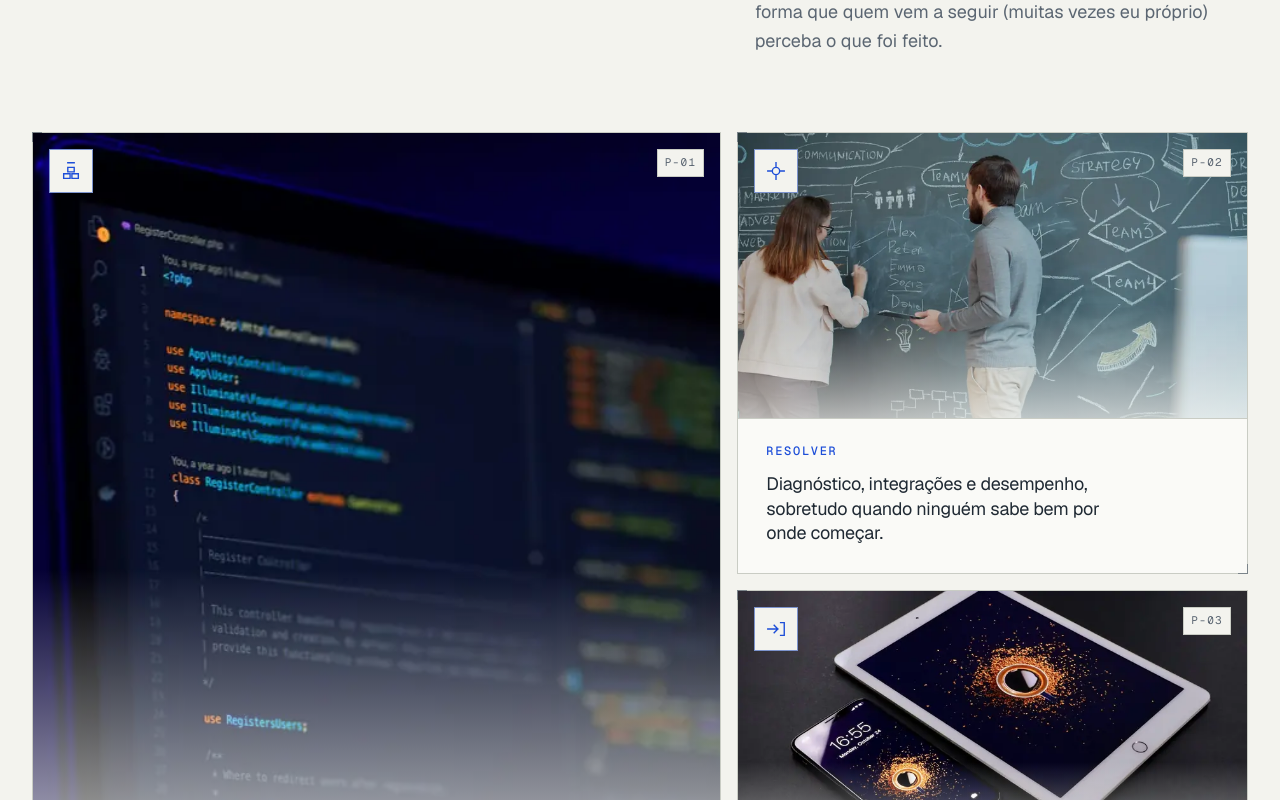
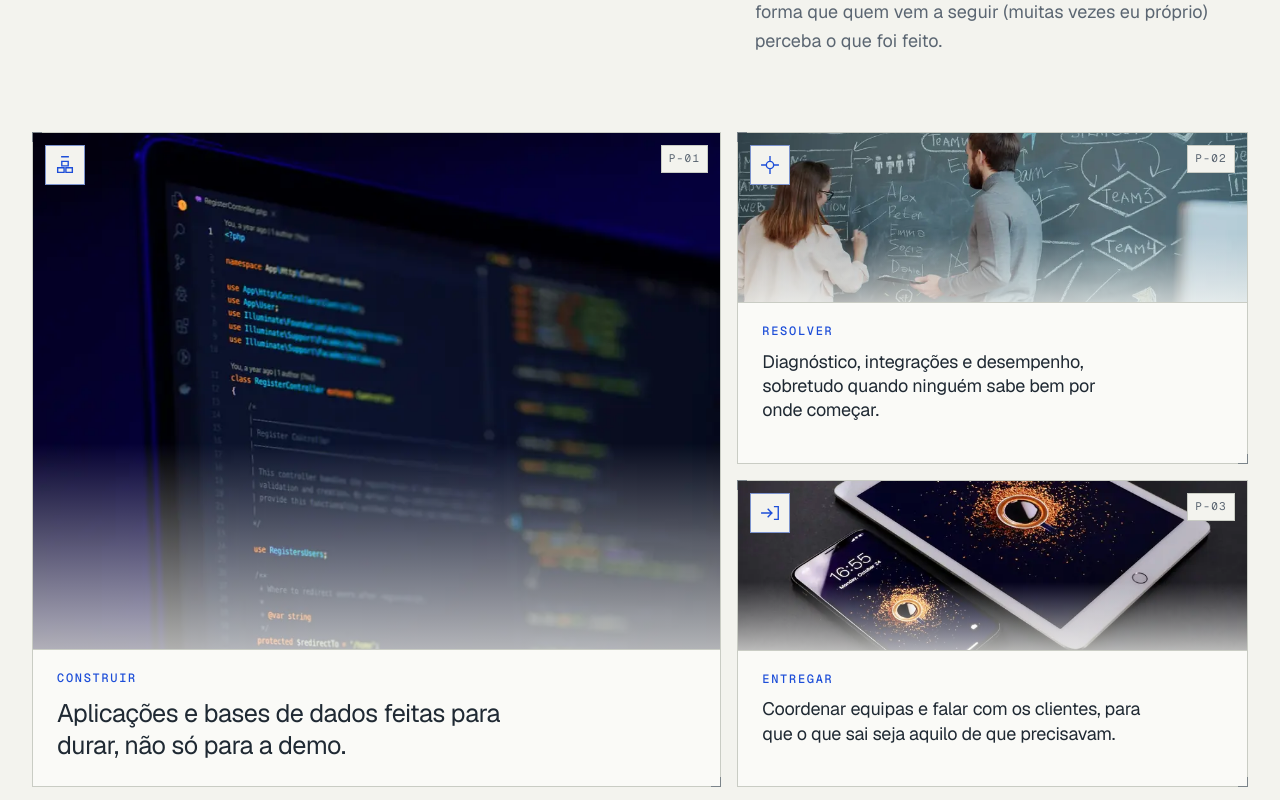
Before and after one commit to pinheirojose/personal-page, a Next.js app: page / in a window 1280 px wide. Shown: the part 1340-2140 px from the top of the page. Built offline with nearby package versions, Linux system fonts and the light colour scheme.

Commit message:
style: shorter photo strips so the pillar cards keep their original size

```diff
--- a/styles/sections.css
+++ b/styles/sections.css
@@ -33,16 +33,19 @@
 }
 .pillar__media {
   position: relative;
-  aspect-ratio: 16 / 9;
+  aspect-ratio: 12 / 5; /* a short strip: the card stays text-first */
   overflow: hidden;
   background: var(--surface-2);
   border-bottom: 1px solid var(--rule);
 }
-.pillar:first-child .pillar__media { aspect-ratio: 4 / 3; }
 @media (min-width: 960px) {
+  .pillar__media { aspect-ratio: 3 / 1; }
   /* the tall card's photo takes whatever height the two small cards give it */
-  .pillar:first-child .pillar__media { aspect-ratio: auto; flex: 1; min-height: 280px; }
+  .pillar:first-child .pillar__media { aspect-ratio: auto; flex: 1; min-height: 200px; }
 }
+/* keep each photo's subject in the narrower frame */
+.pillar:nth-child(1) .pillar__media img { object-position: 50% 20%; }
+.pillar:nth-child(2) .pillar__media img { object-position: 50% 30%; }
 .pillar__media img {
   width: 100%;
   height: 100%;
@@ -61,12 +64,12 @@
 .pillar__tile {
   position: absolute;
   z-index: 1;
-  top: 16px;
-  left: 16px;
+  top: 12px;
+  left: 12px;
   display: grid;
   place-items: center;
-  width: 44px;
-  height: 44px;
+  width: 40px;
+  height: 40px;
   border: 1px solid color-mix(in srgb, var(--accent) 45%, var(--rule));
   background: var(--bg);
   color: var(--accent);
@@ -75,8 +78,8 @@
 .pillar__id {
   position: absolute;
   z-index: 1;
-  top: 16px;
-  right: 16px;
+  top: 12px;
+  right: 12px;
   padding: 4px 7px;
   font-size: 0.6875rem;
   letter-spacing: 0.12em;
@@ -84,7 +87,7 @@
   background: var(--bg);
   border: 1px solid var(--rule);
 }
-.pillar__body { display: grid; gap: 12px; padding: 24px 28px 28px; }
+.pillar__body { display: grid; gap: 10px; padding: 20px 24px 24px; }
 .pillar__text { font-size: 1.125rem; line-height: 1.35; letter-spacing: -0.015em; max-width: 34ch; }
 .pillar:first-child .pillar__text { font-size: var(--fs-h3); line-height: 1.3; letter-spacing: -0.02em; max-width: 28ch; }
 
```
